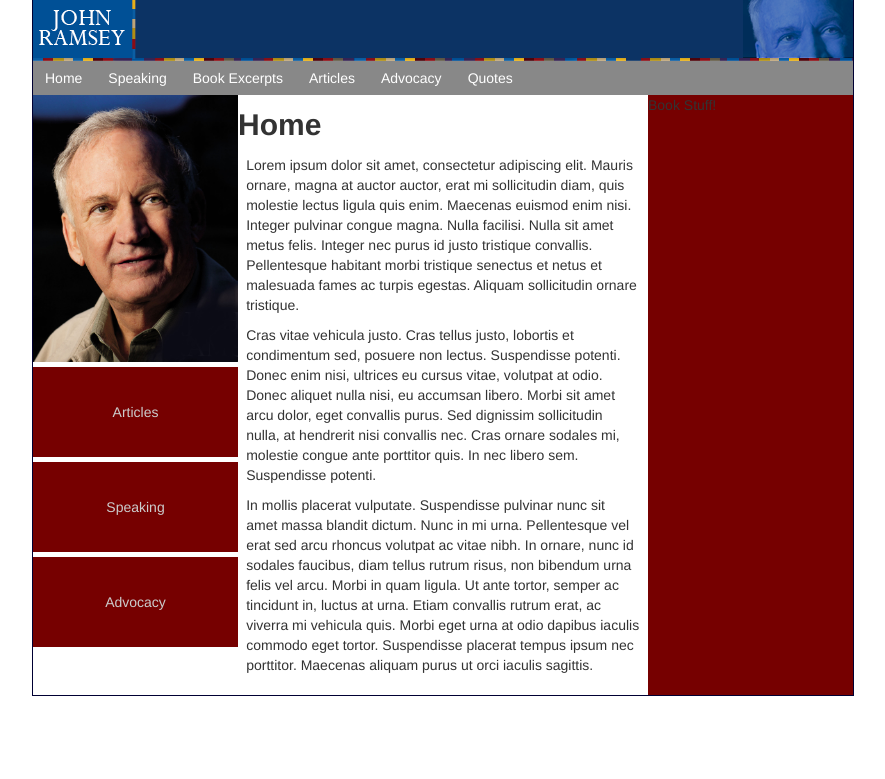
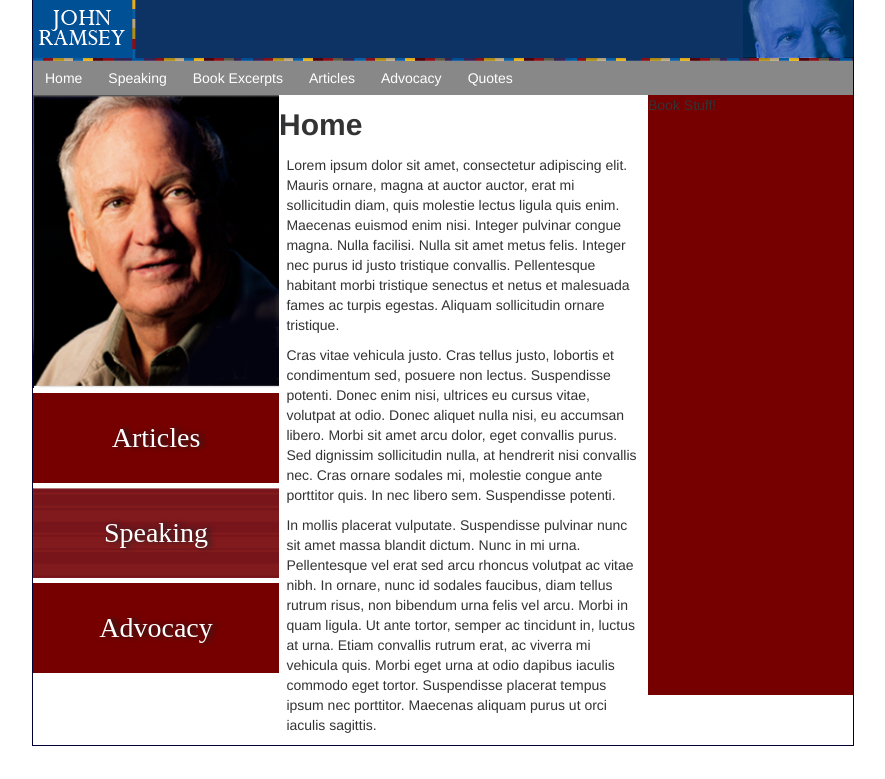
Before and after one commit to birk5437/dads_website, a PHP site: page /index.php in a window 1280 px wide. Shown: the part 21-800 px from the top of the page, without its empty margins (197-1082 px from the left). Run offline with PHP 8.4, Linux system fonts and the light colour scheme.

Commit message:
finalized block links on left sidebar

```diff
--- a/website/css/sidebar-left.css
+++ b/website/css/sidebar-left.css
@@ -1,7 +1,7 @@
 div#sidebar-left {
   float: left;
   display: inline;
-  width: 25%;
+  width: 30%;
   height: 90%;
   margin-top: 0;
   margin-bottom: 0;
@@ -13,3 +13,41 @@ div#face-image img {
   width: 100%;
   /*height: 25%;*/
 }
+
+.block-links-vertical {
+  margin: 0;
+  padding: 0;
+}
+
+.block-links-vertical li {
+  display: block;
+  /*padding: 1.75em 0;*/
+  height: 90px;
+  background-color: #760000;
+
+  border-top: 5px solid #ffffff;
+  line-height: 90px;
+  /*width: 25%;*/
+  margin-left: auto;
+  margin-right: auto;
+  /*padding: auto auto;*/
+}
+
+li#speaking { background-image: url('/images/block_link_background.png'); }
+
+.block-links-vertical li p {
+  text-align: center;
+  font-family: serif;
+  font-weight: lighter;
+  font-size: 2em;
+  text-shadow: 4px 0px 5px #222222;
+}
+
+.block-links-vertical a {
+  color: #ffffff;
+  width: 100%;
+  height: 100%;
+  text-decoration: none;
+  margin-left: auto;
+  margin-right: auto;
+}
--- a/website/css/styles.css
+++ b/website/css/styles.css
@@ -41,7 +41,7 @@ div#header {
 }
 
 div#content {
-  width: 50%;
+  width: 45%;
   float: left;
   display: inline;
 }
@@ -61,35 +61,7 @@ div#nav-menu {
   padding: 0;
 }
 
-.block-links-vertical {
-  margin: 0;
-  padding: 0;
-}
 
-.block-links-vertical li {
-  display: block;
-  /*padding: 1.75em 0;*/
-  height: 90px;
-  background-color: #760000;
-
-  border-top: 5px solid #ffffff;
-  line-height: 90px;
-  /*width: 25%;*/
-  margin-left: auto;
-  margin-right: auto;
-  /*padding: auto auto;*/
-}
-.block-links-vertical li p {
-  text-align: center;
-}
-
-.block-links-vertical a {
-  color: #cccccc;
-  width: 100%;
-  height: 100%;
-margin-left: auto;
-margin-right: auto;
-}
 
 ul#nav-link{
   padding : 5px 0;
--- a/website/private/sidebar_left.html
+++ b/website/private/sidebar_left.html
@@ -1,12 +1,12 @@
 <link rel="stylesheet" type="text/css" href="css/sidebar-left.css" />
 <div id="sidebar-left">
   <div id="face-image">
-    <img src="images/johnramsey.jpg" />
+    <img src="images/jr_from_screenshot.png" />
   </div>
   <div id="left-menu">
     <ul class="block-links-vertical">
       <a href="articles.php"><li><p>Articles</p></li></a>
-      <li><a href="speaking.php"><p>Speaking</p></a></li>
+      <li id="speaking"><a href="speaking.php"><p>Speaking</p></a></li>
       <li><a href="advocacy.php"><p>Advocacy</p></a></li>
     </ul>
   </div>
```
Also changed, not shown: website/images/block_link_background.png (added), website/images/jr_from_screenshot.png (added).
